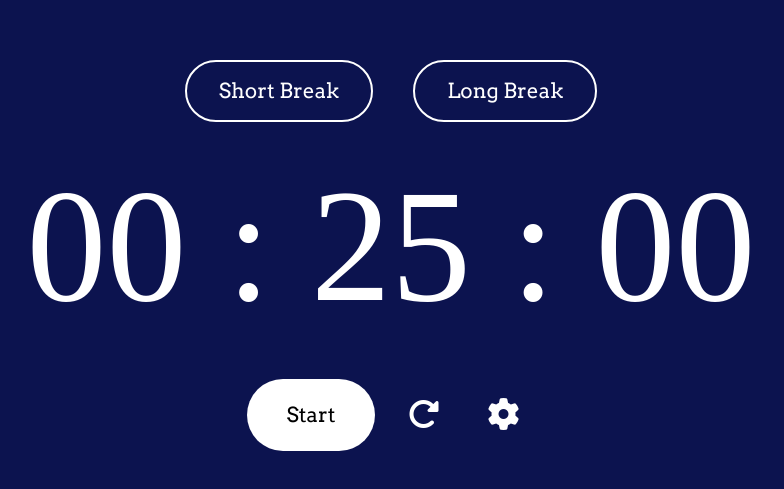
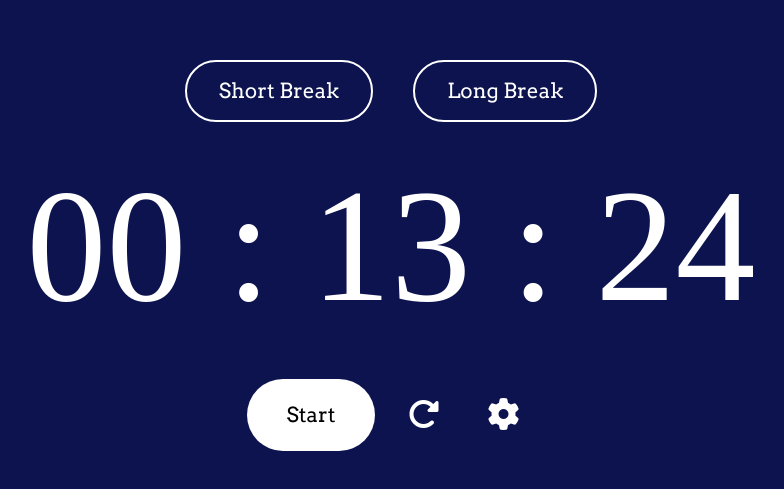
Before and after one commit to i-astra/countdown-app, a plain HTML site: page index.html in a window 1280 px wide. Shown: the part 145-634 px from the top of the page, without its empty margins (249-1033 px from the left). Drawn offline with Linux system fonts and the light colour scheme; a web font is replaced by a local one.

Commit message:
refactor - minor changes in frontend in timer

```diff
--- a/index.html
+++ b/index.html
@@ -22,13 +22,11 @@
             <!-- Short break & Long break buttons -->
         </div>
         <!--  -->
-        <div class="main_timer">
+        <h1 class="main_timer">
             <!-- timer -->
-            <span class="timer_hours">00</span> <span class="timer_seperator">:</span> <span
-                class="timer_minutes">25</span> <span class="timer_seperator">:</span> <span
-                class="timer_seconds">00</span>
+            00 : 13 : 24
             <!-- timer -->
-        </div>
+        </h1>
         <!--  -->
         <!-- -->
         <div class="main_quick-controls">
@@ -46,6 +44,7 @@
             </button>
         </div>
     </div>
+    <script src="./app.js"></script>
 </body>
 
 </html>
```
Also changed, not shown: app.js (added).
